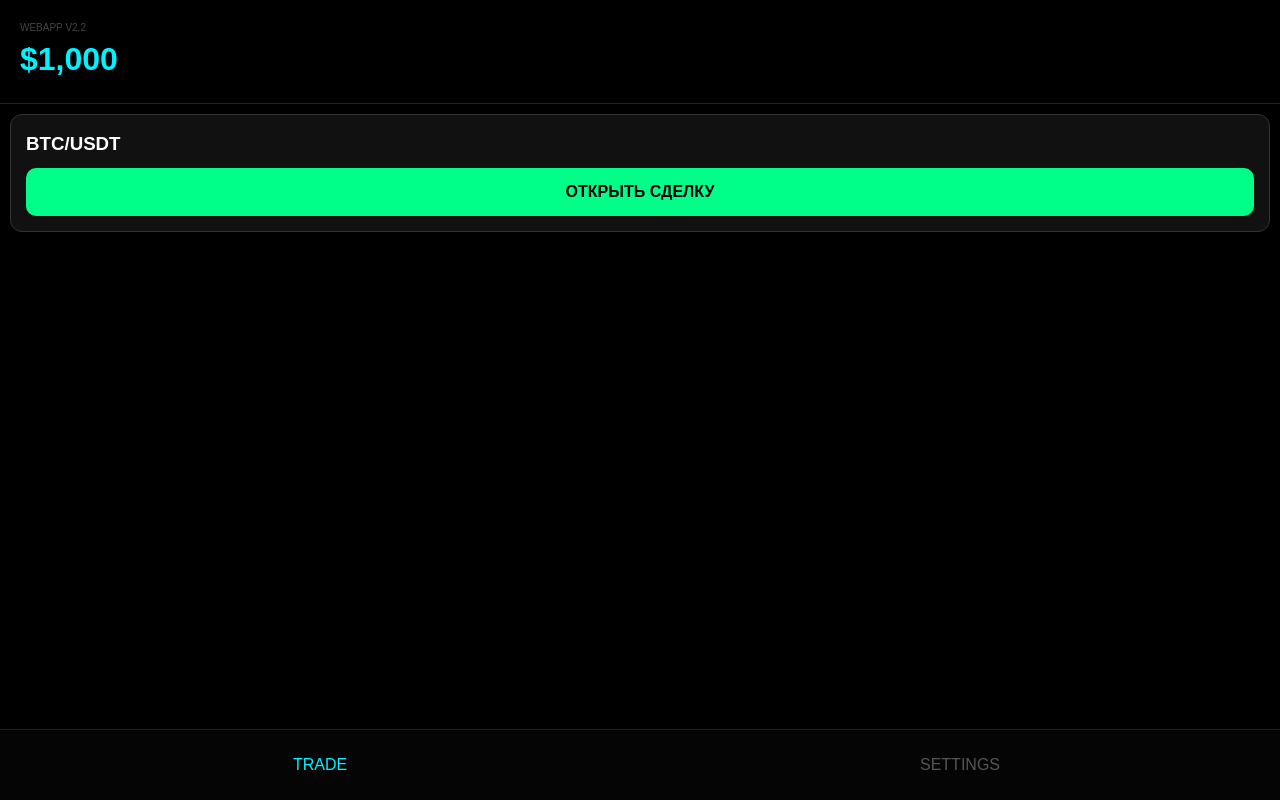
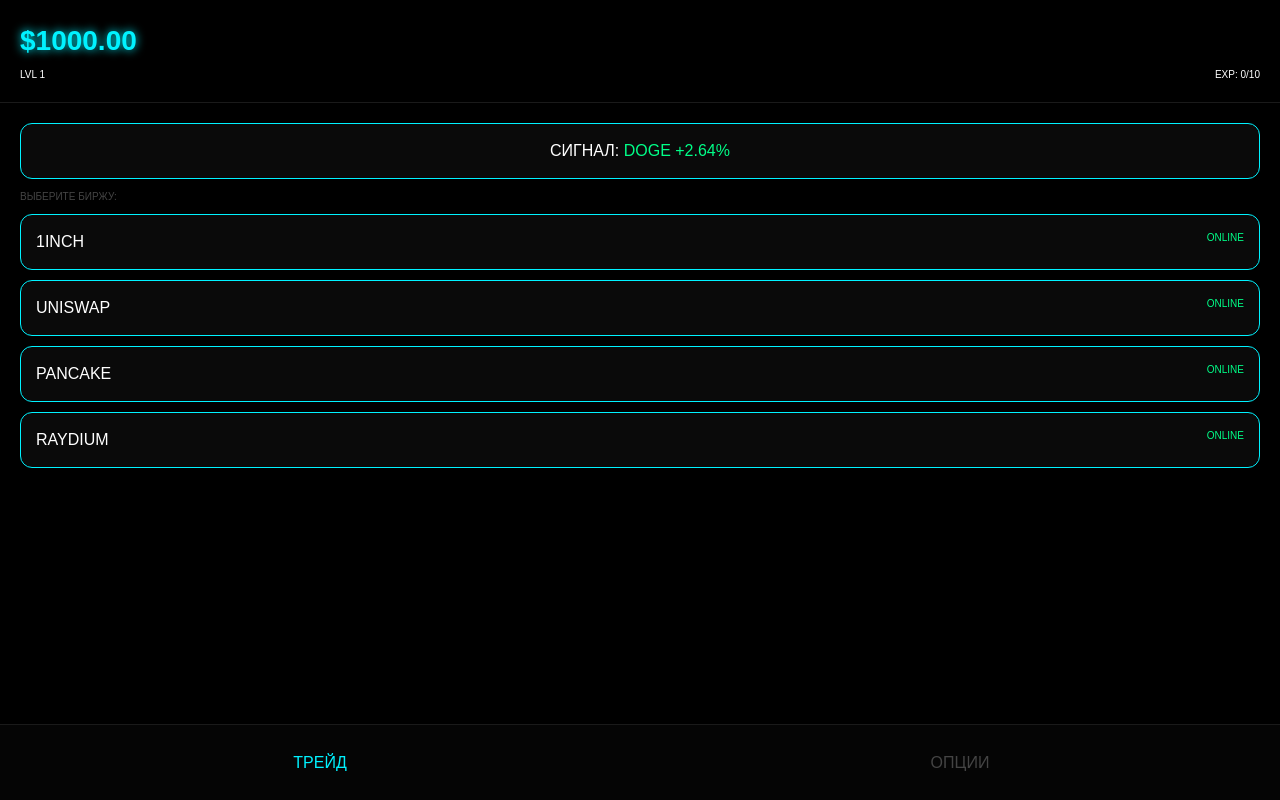
Before and after one commit to katyakuznezc-cmd/treidgame, a React (Vite) app: page / in a window 1280 px wide. Built offline with nearby package versions, Linux system fonts and the light colour scheme.

Commit message:
Update App.jsx

```diff
--- a/src/App.jsx
+++ b/src/App.jsx
@@ -9,39 +9,67 @@ const COINS_DATA = [
   { id: 'NEAR', base: 6.12, lvl: 1 }
 ];
 
+const DEX = [
+  { id: '1INCH', name: '1INCH' }, { id: 'UNISWAP', name: 'UNISWAP' },
+  { id: 'PANCAKE', name: 'PANCAKE' }, { id: 'RAYDIUM', name: 'RAYDIUM' }
+];
+
 export default function App() {
   const [balance, setBalance] = useState(() => Number(localStorage.getItem('st_bal')) || 1000.00);
   const [level, setLevel] = useState(() => Number(localStorage.getItem('st_lvl')) || 1);
+  const [tradesInLevel, setTradesInLevel] = useState(() => Number(localStorage.getItem('st_prog')) || 0);
   const [tab, setTab] = useState('trade');
+  const [selectedDex, setSelectedDex] = useState(null);
+  const [activePos, setActivePos] = useState(null);
   const [isProcessing, setIsProcessing] = useState(false);
   const [netTimer, setNetTimer] = useState(null);
-  const [activePos, setActivePos] = useState(null);
+  const [signal, setSignal] = useState(null);
+  const [isAnalyzing, setIsAnalyzing] = useState(true);
+  const [clicks, setClicks] = useState([]);
+  const [soundEnabled, setSoundEnabled] = useState(true);
   const [admCount, setAdmCount] = useState(0);
   const [showAdm, setShowAdm] = useState(false);
-  const [newBal, setNewBal] = useState('');
-  const [clicks, setClicks] = useState([]);
-  const [soundEnabled, setSoundEnabled] = useState(true);
+  const [newBalInput, setNewBalInput] = useState('');
 
+  const clickSound = useRef(null);
   const hardLock = useRef(false);
-  // Реф для звука, чтобы он загружался один раз
-  const clickSound = useRef(null);
 
   useEffect(() => {
-    // Инициализация звука
     clickSound.current = new Audio('https://www.soundjay.com/buttons/sounds/button-16.mp3');
     clickSound.current.volume = 0.1;
+  }, []);
 
+  useEffect(() => {
     localStorage.setItem('st_bal', balance.toFixed(2));
     localStorage.setItem('st_lvl', level);
-  }, [balance, level]);
+    localStorage.setItem('st_prog', tradesInLevel);
+  }, [balance, level, tradesInLevel]);
 
-  const handleAction = (e) => {
-    // Проигрывание звука при клике
+  // Генерация сигналов
+  useEffect(() => {
+    let timer;
+    if (tab === 'trade' && !signal && !activePos) {
+      setIsAnalyzing(true);
+      timer = setTimeout(() => {
+        const available = COINS_DATA.filter(c => c.lvl <= level);
+        const coin = available[Math.floor(Math.random() * available.length)];
+        setSignal({
+            coin: coin.id,
+            buyDex: DEX[Math.floor(Math.random() * DEX.length)].name,
+            sellDex: DEX[Math.floor(Math.random() * DEX.length)].name,
+            perc: (Math.random() * 2 + 1).toFixed(2)
+        });
+        setIsAnalyzing(false);
+      }, 3000);
+    }
+    return () => clearTimeout(timer);
+  }, [tab, signal, activePos, level]);
+
+  const handleGlobalClick = (e) => {
     if (soundEnabled && clickSound.current) {
       clickSound.current.currentTime = 0;
       clickSound.current.play().catch(() => {});
     }
-
     const x = e.clientX || (e.touches && e.touches[0].clientX);
     const y = e.clientY || (e.touches && e.touches[0].clientY);
     if (x && y) {
@@ -51,20 +79,31 @@ export default function App() {
     }
   };
 
+  const startTrade = (coinId) => {
+    if (balance < 100) return;
+    setBalance(b => b - 100);
+    setActivePos({ id: coinId, amount: 100 });
+  };
+
   const sellPos = (e) => {
     if (e) e.stopPropagation();
     if (hardLock.current || isProcessing) return;
 
     hardLock.current = true;
     setIsProcessing(true);
+    setNetTimer(6);
 
-    setNetTimer(5);
     const itv = setInterval(() => {
       setNetTimer(p => {
         if (p <= 1) {
           clearInterval(itv);
-          setBalance(b => b + 100);
+          const profit = 100 * (1 + (Math.random() * 0.1));
+          setBalance(b => b + profit);
+          setTradesInLevel(t => t + 1);
+          if (tradesInLevel >= 10) { setLevel(l => l + 1); setTradesInLevel(0); }
+
           setActivePos(null);
+          setSignal(null);
           setIsProcessing(false);
           hardLock.current = false;
           return null;
@@ -75,73 +114,98 @@ export default function App() {
   };
 
   return (
-    <div onPointerDown={handleAction} style={{width:'100vw', height:'100dvh', background:'#000', color:'#fff', fontFamily:'sans-serif', overflow:'hidden', display:'flex', flexDirection:'column', position:'relative'}}>
+    <div onPointerDown={handleGlobalClick} style={{width:'100vw', height:'100dvh', background:'#000', color:'#fff', fontFamily:'Orbitron, sans-serif', overflow:'hidden', display:'flex', flexDirection:'column', position:'relative'}}>
       <style>{`
-        .btn { width:100%; padding:15px; border-radius:10px; border:none; font-weight:bold; cursor:pointer; background:#7000ff; color:#fff; margin-top:10px; }
-        .btn-locked { width:100%; padding:15px; border-radius:10px; background:#1a1a1a; color:#444; text-align:center; border:1px solid #333; margin-top:10px; }
-        .card { background:#111; border:1px solid #333; padding:15px; border-radius:12px; margin:10px; }
-        .dollar { position: absolute; color: #00ff88; font-weight: 900; pointer-events: none; animation: pop 0.6s forwards; zIndex: 999; font-size: 24px; }
-        @keyframes pop { 0% { opacity: 1; transform: translateY(0); } 100% { opacity: 0; transform: translateY(-100px); } }
+        .btn { width:100%; padding:15px; border-radius:10px; border:none; font-weight:bold; cursor:pointer; text-transform:uppercase; }
+        .card { background:#0a0a0a; border:1px solid #00f2ff; border-radius:12px; padding:15px; margin-bottom:10px; }
+        .neon-text { color: #00f2ff; text-shadow: 0 0 10px #00f2ff; }
+        .dollar { position: absolute; color: #00ff88; font-weight: 900; pointer-events: none; animation: pop 0.6s forwards; zIndex: 999; font-size: 28px; }
+        @keyframes pop { 0% { opacity: 1; transform: translateY(0); } 100% { opacity: 0; transform: translateY(-120px); } }
       `}</style>
 
-      {clicks.map(c => <div key={c.id} className="dollar" style={{left: c.x, top: c.y}}>$</div>)}
+      {clicks.map(c => <div key={c.id} className="dollar" style={{left: c.x-10, top: c.y-20}}>$</div>)}
 
-      {/* АДМИНКА - ИСПРАВЛЕН zIndex */}
+      {/* ADMIN PANEL */}
       {showAdm && (
         <div style={{position:'absolute', inset:0, background:'rgba(0,0,0,0.95)', zIndex:10000, padding:20, display:'flex', flexDirection:'column', justifyContent:'center'}}>
           <div className="card">
-            <h3>ADMIN PANEL</h3>
-            <input
-              type="number"
-              value={newBal}
-              onChange={e => setNewBal(e.target.value)}
-              placeholder="NEW BALANCE"
-              style={{width:'100%', padding:10, background:'#000', border:'1px solid #7000ff', color:'#fff', borderRadius:8, boxSizing:'border-box'}}
-            />
-            <button className="btn" onClick={() => { setBalance(Number(newBal)); setShowAdm(false); setAdmCount(0); }}>SET BALANCE</button>
-            <button className="btn" style={{background:'#333'}} onClick={() => setShowAdm(false)}>CLOSE</button>
+            <h3 className="neon-text">ADMIN SETTINGS</h3>
+            <input type="number" placeholder="NEW BALANCE" value={newBalInput} onChange={e=>setNewBalInput(e.target.value)} style={{width:'100%', padding:10, background:'#000', border:'1px solid #00f2ff', color:'#fff', marginBottom:10}} />
+            <button className="btn" style={{background:'#00ff88', color:'#000'}} onClick={() => { setBalance(Number(newBalInput)); setShowAdm(false); }}>APPLY</button>
+            <button className="btn" style={{background:'#333', marginTop:5}} onClick={() => setShowAdm(false)}>CLOSE</button>
           </div>
         </div>
       )}
 
-      <header style={{padding:20, borderBottom:'1px solid #222'}}>
-        <div style={{fontSize:10, color:'#444'}}>WEBAPP V2.2</div>
-        <div style={{fontSize:32, fontWeight:'bold', color:'#00f2ff'}}>${balance.toLocaleString()}</div>
+      <header style={{padding:20, borderBottom:'1px solid #1a1a1a'}}>
+        <div className="neon-text" style={{fontSize:28, fontWeight:'bold'}}>${balance.toFixed(2)}</div>
+        <div style={{display:'flex', justifyContent:'space-between', fontSize:10, marginTop:5}}>
+          <span>LVL {level}</span>
+          <span>EXP: {tradesInLevel}/10</span>
+        </div>
       </header>
 
-      <main style={{flex:1, overflowY:'auto'}}>
+      <main style={{flex:1, overflowY:'auto', padding:20}}>
         {tab === 'trade' && (
-          <div className="card">
-            <h3 style={{margin:0}}>BTC/USDT</h3>
-            {activePos ? (
-              isProcessing ? (
-                <div className="btn-locked">СИНХРОНИЗАЦИЯ {netTimer}s...</div>
-              ) : (
-                <button className="btn" style={{background:'#ff0055'}} onPointerDown={sellPos}>ЗАКРЫТЬ СДЕЛКУ</button>
-              )
+          <>
+            {!selectedDex ? (
+              <div>
+                <div className="card" style={{textAlign:'center'}}>
+                   {isAnalyzing ? <span className="neon-text">СКАНЕР РЫНКА...</span> :
+                   <div>СИГНАЛ: <span style={{color:'#00ff88'}}>{signal.coin} +{signal.perc}%</span></div>}
+                </div>
+                <p style={{fontSize:10, color:'#444'}}>ВЫБЕРИТЕ БИРЖУ:</p>
+                {DEX.map(d => (
+                  <div key={d.id} className="card" onClick={() => setSelectedDex(d.name)} style={{cursor:'pointer'}}>
+                    {d.name} <span style={{float:'right', color:'#00ff88', fontSize:10}}>ONLINE</span>
+                  </div>
+                ))}
+              </div>
             ) : (
-              <button className="btn" style={{background:'#00ff88', color:'#000'}} onPointerDown={() => setActivePos(true)}>ОТКРЫТЬ СДЕЛКУ</button>
+              <div>
+                <div onClick={() => setSelectedDex(null)} style={{color:'#00f2ff', marginBottom:10, fontSize:12}}>← НАЗАД</div>
+                <div className="card">ТЕРМИНАЛ: {selectedDex}</div>
+                {COINS_DATA.map(c => {
+                  const isThisActive = activePos?.id === c.id;
+                  return (
+                    <div key={c.id} className="card" style={{opacity: c.lvl > level ? 0.3 : 1}}>
+                      <div style={{display:'flex', justifyContent:'space-between', alignItems:'center'}}>
+                        <span>{c.id} <br/><small style={{color:'#444'}}>${c.base}</small></span>
+                        {isThisActive ? (
+                          isProcessing ? (
+                            <div style={{color:'#555', fontSize:12}}>{netTimer}s СИНХРОНИЗАЦИЯ...</div>
+                          ) : (
+                            <button className="btn" style={{background:'#ff0055', width:120}} onPointerDown={sellPos}>ПРОДАТЬ</button>
+                          )
+                        ) : (
+                          <button className="btn" style={{background:'#00ff88', color:'#000', width:100}} disabled={!!activePos || c.lvl > level} onClick={() => startTrade(c.id)}>КУПИТЬ</button>
+                        )}
+                      </div>
+                    </div>
+                  );
+                })}
+              </div>
             )}
-          </div>
+          </>
         )}
 
         {tab === 'opts' && (
-          <div style={{paddingBottom: 20}}>
-            <h2 onClick={() => {
-              if (admCount + 1 >= 5) { setShowAdm(true); } else { setAdmCount(admCount + 1); }
-            }} style={{textAlign:'center', color:'#7000ff', cursor: 'pointer'}}>ОПЦИИ</h2>
-            <div className="card" onClick={() => setSoundEnabled(!soundEnabled)}>Звук: {soundEnabled ? 'ВКЛ' : 'ВЫКЛ'}</div>
-            <div className="card">Версия: 2.2</div>
-            <a href="https://t.me/kriptoalians" style={{textDecoration:'none'}} className="card">
-               <div style={{textAlign:'center', color: '#ffcc00'}}>@kriptoalians</div>
-            </a>
+          <div>
+            <h2 onPointerDown={() => {
+              if(admCount + 1 >= 5) setShowAdm(true);
+              else setAdmCount(admCount + 1);
+            }} className="neon-text" style={{textAlign:'center'}}>ОПЦИИ</h2>
+            <div className="card" onClick={() => setSoundEnabled(!soundEnabled)}>ЗВУК: {soundEnabled ? 'ВКЛ' : 'ВЫКЛ'}</div>
+            <div className="card" style={{textAlign:'center'}}>
+                <a href="https://t.me/kriptoalians" style={{color:'#ffcc00', textDecoration:'none'}}>CREATOR: @kriptoalians</a>
+            </div>
           </div>
         )}
       </main>
 
-      <nav style={{height:70, display:'flex', background:'#050505', borderTop:'1px solid #222'}}>
-        <div onClick={()=>setTab('trade')} style={{flex:1, display:'flex', alignItems:'center', justifyContent:'center', color: tab==='trade'?'#00f2ff':'#555'}}>TRADE</div>
-        <div onClick={()=>setTab('opts')} style={{flex:1, display:'flex', alignItems:'center', justifyContent:'center', color: tab==='opts'?'#00f2ff':'#555'}}>SETTINGS</div>
+      <nav style={{height:75, display:'flex', background:'#050505', borderTop:'1px solid #1a1a1a'}}>
+        <div onClick={() => setTab('trade')} style={{flex:1, display:'flex', alignItems:'center', justifyContent:'center', color: tab==='trade'?'#00f2ff':'#444'}}>ТРЕЙД</div>
+        <div onClick={() => setTab('opts')} style={{flex:1, display:'flex', alignItems:'center', justifyContent:'center', color: tab==='opts'?'#00f2ff':'#444'}}>ОПЦИИ</div>
       </nav>
     </div>
   );
```
